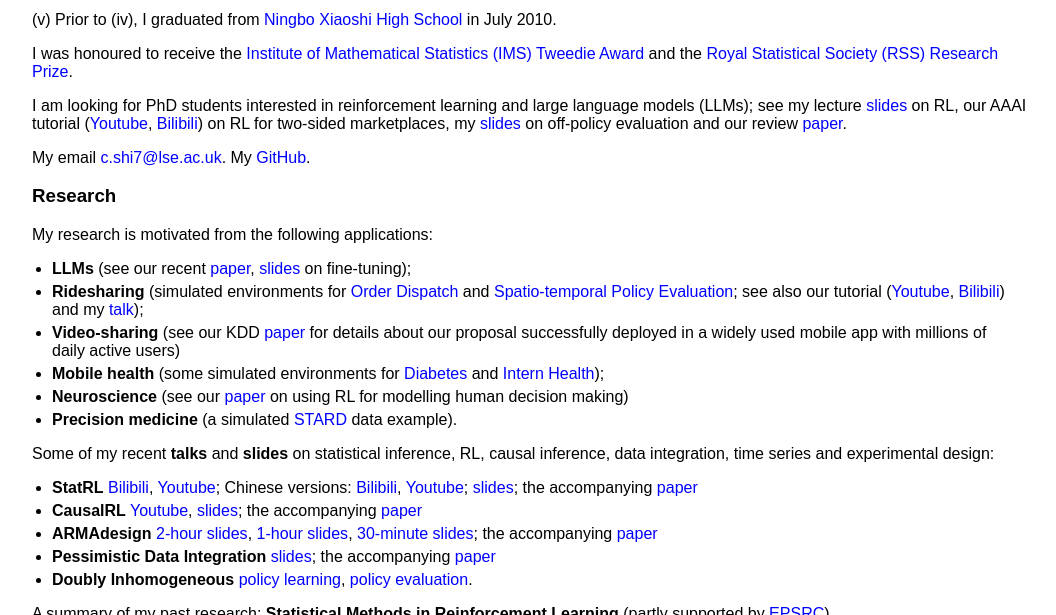
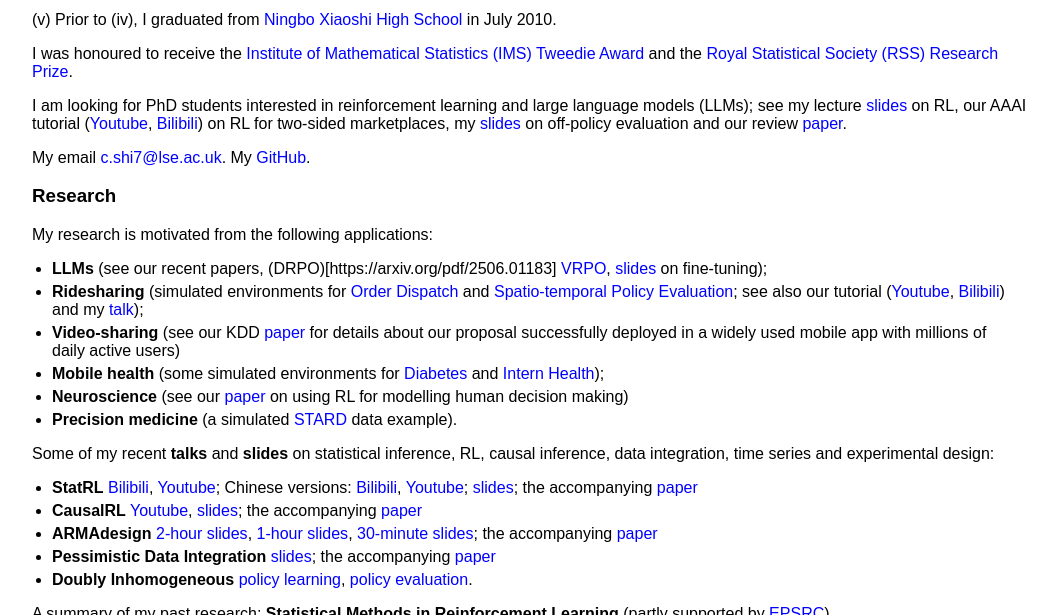
Before and after one commit to callmespring/callmespring.github.io, a Jekyll site: the page built from index.md, in a window 1280 px wide and 900 px high, scrolled down 1033 px, cut to the strip 0-615 px from the top of the window. Shown: the whole strip, without its empty margins (108-1164 px from the left). Built offline with Jekyll 4.4.1, drawn with Linux system fonts in a browser that asks for light colours.

Commit message:
Update index.md

```diff
--- a/index.md
+++ b/index.md
@@ -30,7 +30,7 @@
 ### Research
 
 My research is motivated from the following applications:
-* **LLMs** (see our recent [paper](https://arxiv.org/pdf/2504.03784), [slides](https://callmespring.github.io/slides/DRPO.pdf) on fine-tuning);
+* **LLMs** (see our recent papers, (DRPO)[https://arxiv.org/pdf/2506.01183] [VRPO](https://arxiv.org/pdf/2504.03784),  [slides](https://callmespring.github.io/slides/DRPO.pdf) on fine-tuning);
 * **Ridesharing** (simulated environments for [Order Dispatch](https://github.com/callmespring/MDPOD) and [Spatio-temporal Policy Evaluation](https://github.com/RunzheStat/CausalMARL); see also our tutorial ([Youtube](https://www.youtube.com/watch?v=LwShOYaRFqM&list=PLA_E7IjY9cw4aC4T8pnV3vl9wSA1461KV), [Bilibili](https://www.bilibili.com/video/BV1ZS9NYpEHg/?spm_id_from=333.788.recommend_more_video.-1&vd_source=0ff25cf8645aa63231bec2428b94bf6f
 )) and my [talk](https://www.bilibili.com/video/BV1yo4y1j7FU/?spm_id_from=333.337.search-card.all.click&vd_source=0ff25cf8645aa63231bec2428b94bf6f));
 * **Video-sharing** (see our KDD [paper](https://dl.acm.org/doi/pdf/10.1145/3580305.3599809) for details about our proposal successfully deployed in a widely used mobile app with millions of daily active users)
```
